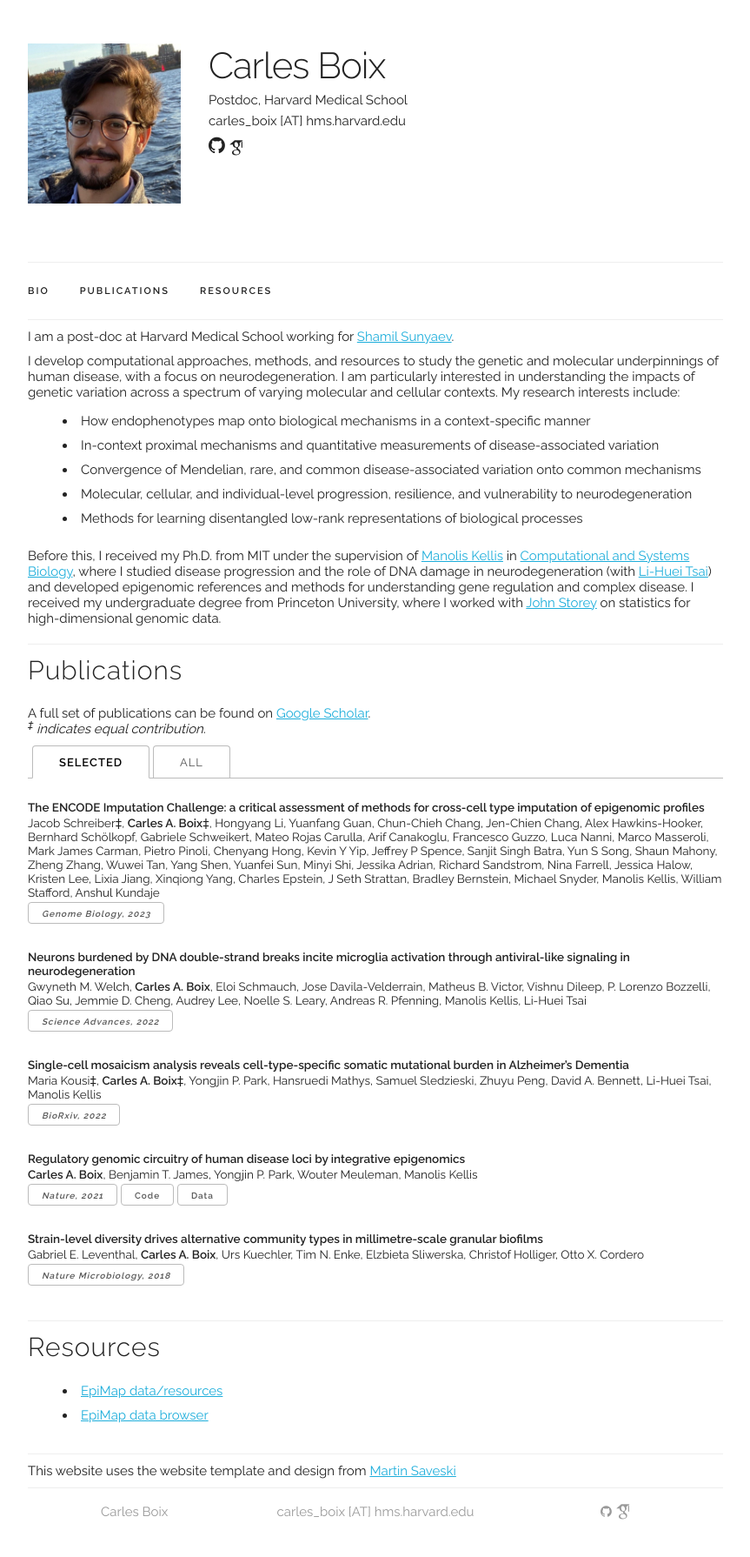
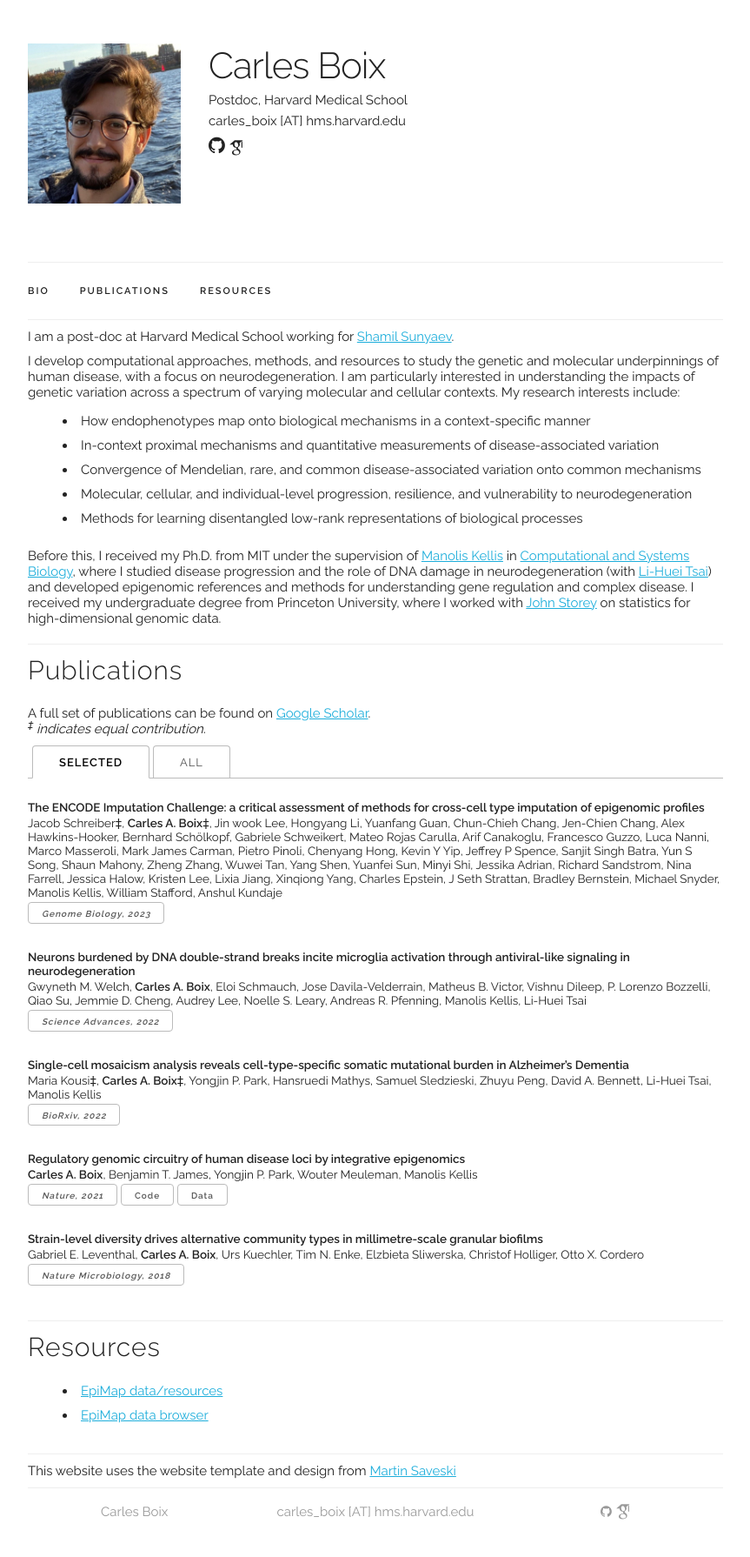
Before and after one commit to cboix/cboix.github.io, a Jekyll site: the page built from index.html, in a window 1280 px wide. Shown: the whole page at 87% size, without its empty margins (208-1071 px from the left). Built offline with Jekyll 4.4.1, drawn with Linux system fonts in a browser that asks for light colours; some web fonts are replaced.

Commit message:
update authorslist

```diff
--- a/_data/publications.yaml
+++ b/_data/publications.yaml
@@ -1,7 +1,7 @@
 papers:
 
   - title: "The ENCODE Imputation Challenge: a critical assessment of methods for cross-cell type imputation of epigenomic profiles"
-    authors: "Jacob Schreiber‡, <b>Carles A. Boix</b>‡, Hongyang Li, Yuanfang Guan, Chun-Chieh Chang, Jen-Chien Chang, Alex Hawkins-Hooker, Bernhard Schölkopf, Gabriele Schweikert, Mateo Rojas Carulla, Arif Canakoglu, Francesco Guzzo, Luca Nanni, Marco Masseroli, Mark James Carman, Pietro Pinoli, Chenyang Hong, Kevin Y Yip, Jeffrey P Spence, Sanjit Singh Batra, Yun S Song, Shaun Mahony, Zheng Zhang, Wuwei Tan, Yang Shen, Yuanfei Sun, Minyi Shi, Jessika Adrian, Richard Sandstrom, Nina Farrell, Jessica Halow, Kristen Lee, Lixia Jiang, Xinqiong Yang, Charles Epstein, J Seth Strattan, Bradley Bernstein, Michael Snyder, Manolis Kellis, William Stafford, Anshul Kundaje"
+    authors: "Jacob Schreiber‡, <b>Carles A. Boix</b>‡, Jin wook Lee, Hongyang Li, Yuanfang Guan, Chun-Chieh Chang, Jen-Chien Chang, Alex Hawkins-Hooker, Bernhard Schölkopf, Gabriele Schweikert, Mateo Rojas Carulla, Arif Canakoglu, Francesco Guzzo, Luca Nanni, Marco Masseroli, Mark James Carman, Pietro Pinoli, Chenyang Hong, Kevin Y Yip, Jeffrey P Spence, Sanjit Singh Batra, Yun S Song, Shaun Mahony, Zheng Zhang, Wuwei Tan, Yang Shen, Yuanfei Sun, Minyi Shi, Jessika Adrian, Richard Sandstrom, Nina Farrell, Jessica Halow, Kristen Lee, Lixia Jiang, Xinqiong Yang, Charles Epstein, J Seth Strattan, Bradley Bernstein, Michael Snyder, Manolis Kellis, William Stafford, Anshul Kundaje"
     venue: "Genome Biology, 2023"
     website: "https://genomebiology.biomedcentral.com/articles/10.1186/s13059-023-02915-y"
     selected: y
```
